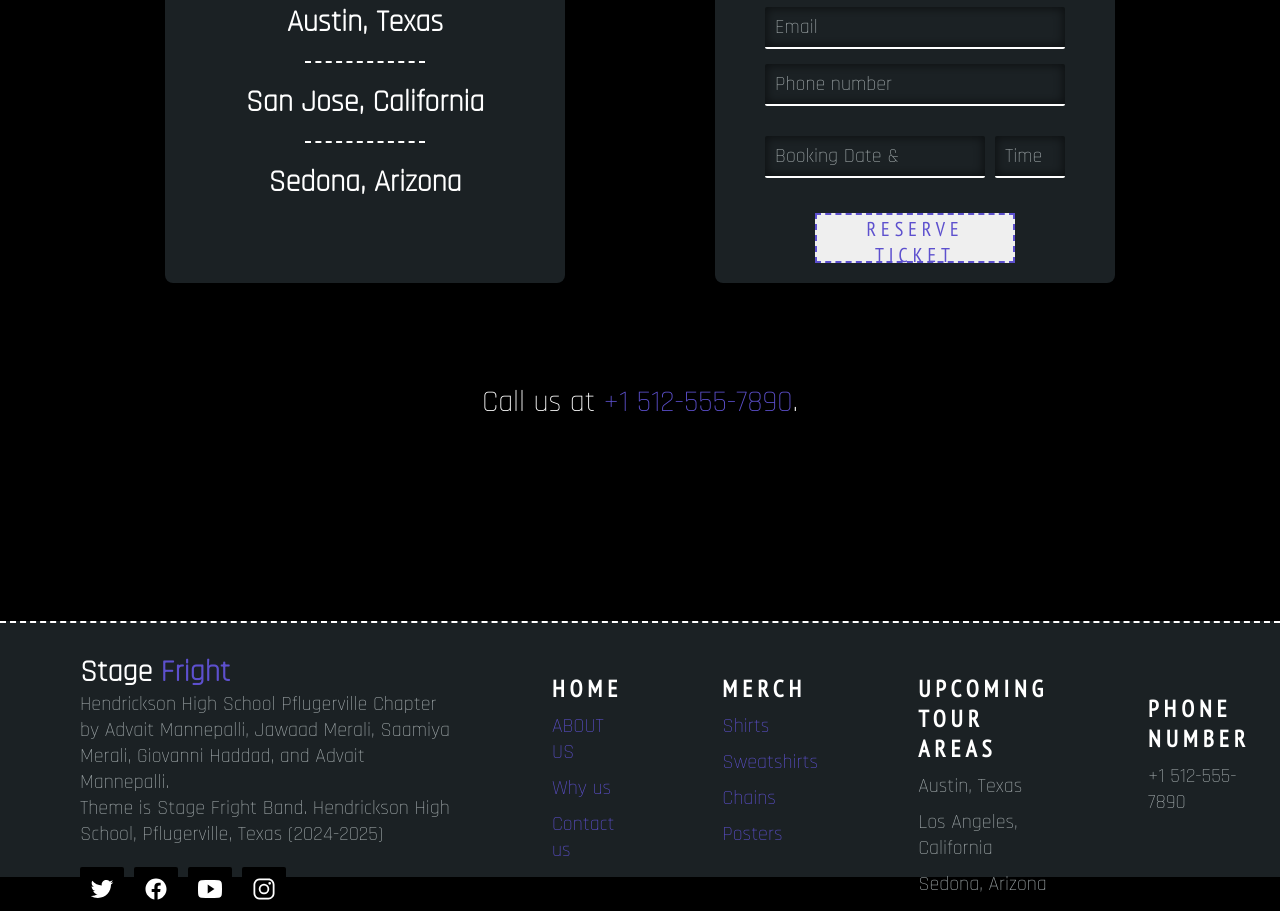
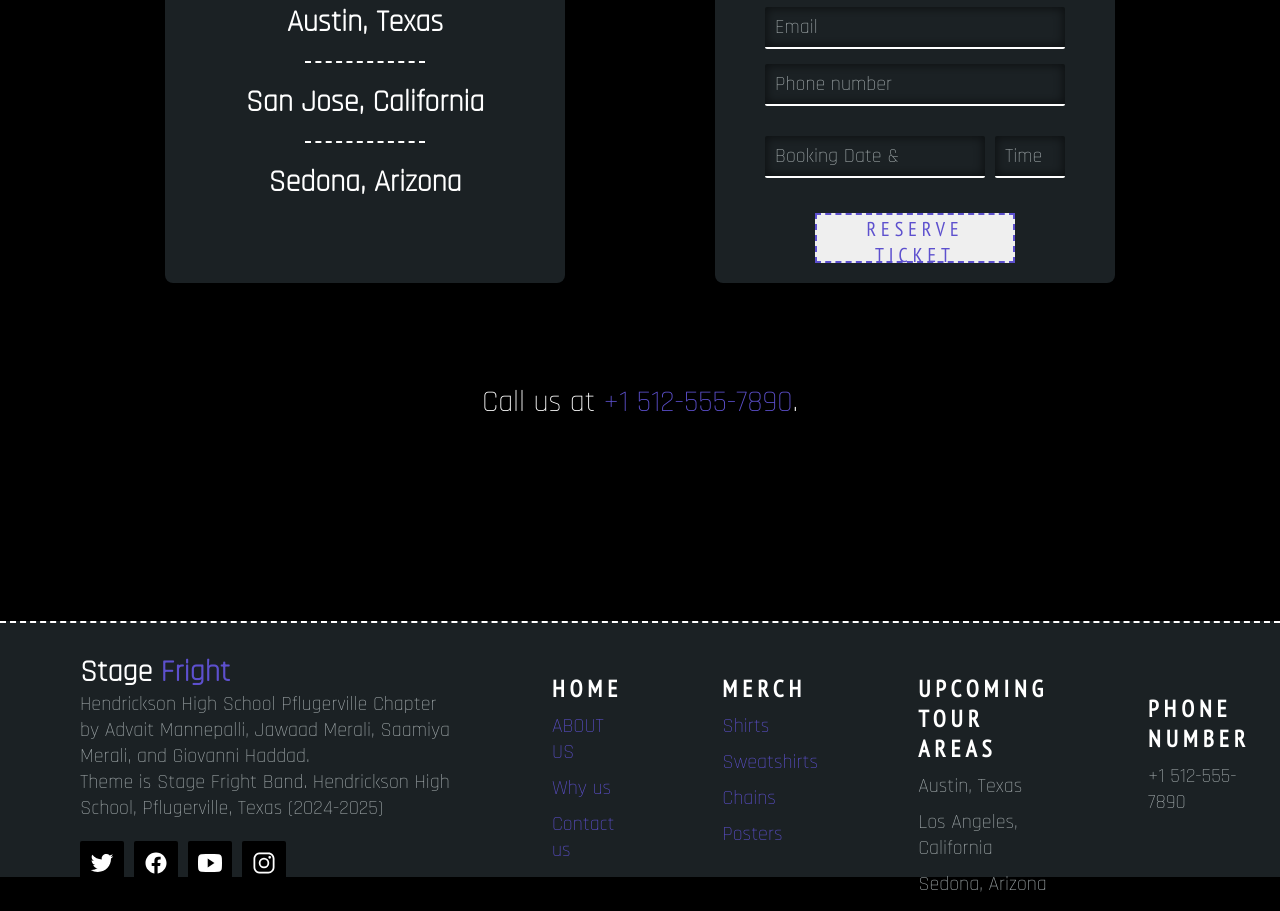
Before and after one commit to jawaadmerali/jawaadmerali.github.io, a website: page index.html in a window 1280 px wide. Shown: the part 6831-7742 px from the top of the page. Drawn offline with nearby package versions, Linux system fonts and the light colour scheme.

Commit message:
Update index.html

```diff
--- a/index.html
+++ b/index.html
@@ -289,7 +289,7 @@
       <h2>Stage <span class="accent">Fright</span></h2>
 
 
-      <p> Hendrickson High School Pflugerville Chapter by Advait Mannepalli, Jawaad Merali, Saamiya Merali, Giovanni Haddad, and Advait Mannepalli. </p>
+      <p> Hendrickson High School Pflugerville Chapter by Advait Mannepalli, Jawaad Merali, Saamiya Merali, and Giovanni Haddad. </p>
         <p>Theme is Stage Fright Band. Hendrickson High School, Pflugerville, Texas (2024-2025)</p>
 
       <div class="socialMedia">
```
